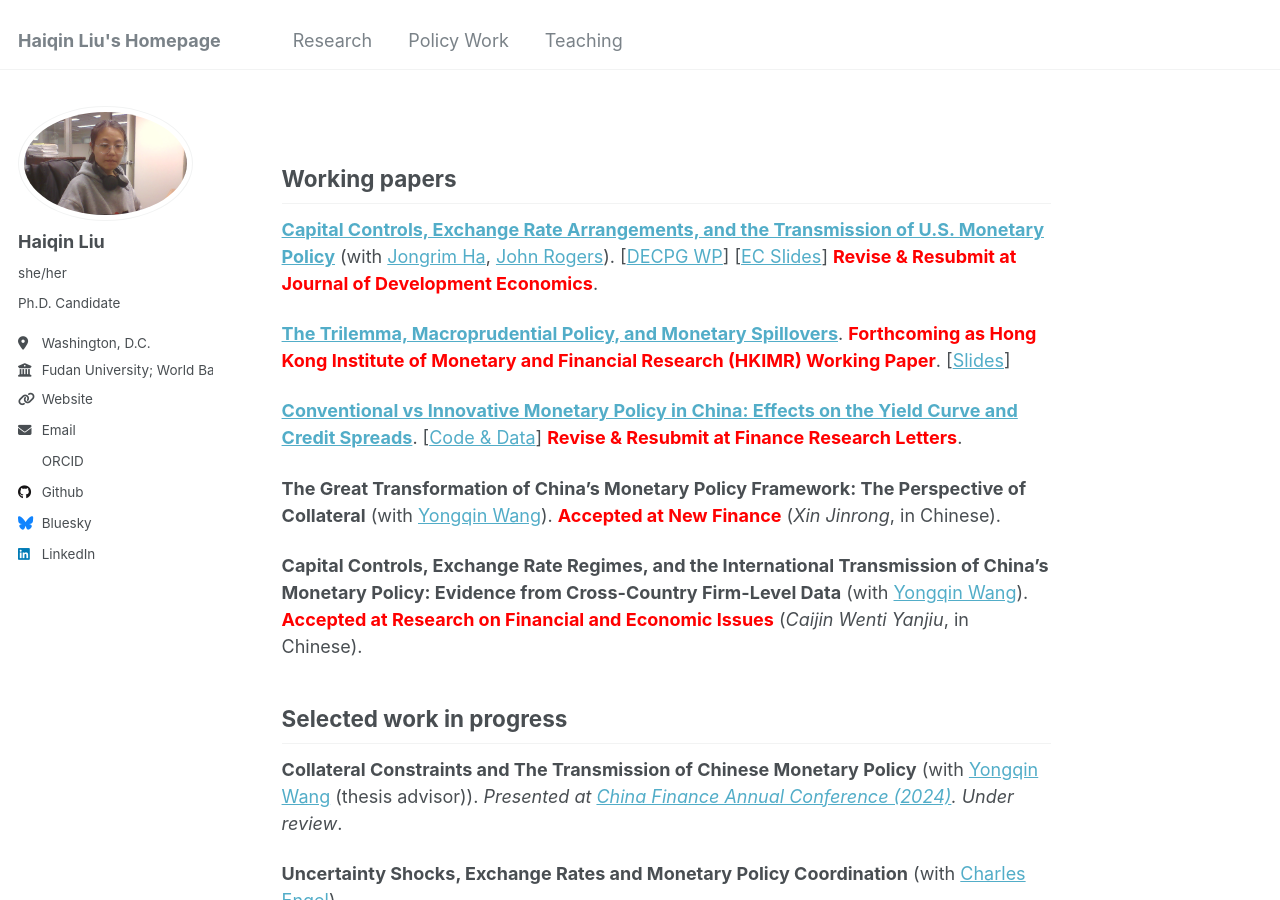
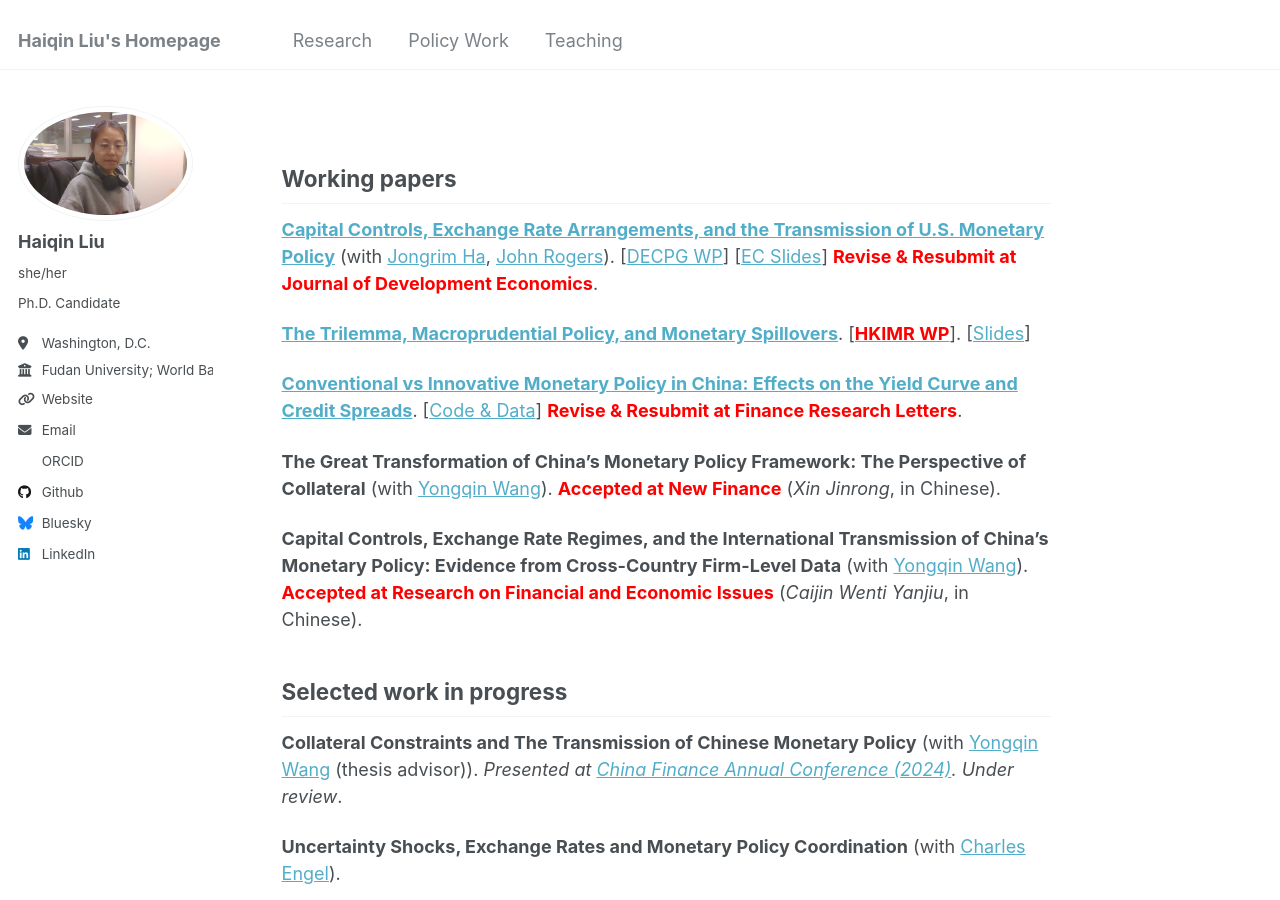
Before and after one commit to liuhaiqinFDU/liuhaiqinFDU.github.io, a Jekyll site: the page built from research.md, in a window 1280 px wide and 900 px high. Built offline with Jekyll 4.4.1, drawn with Linux system fonts in a browser that asks for light colours; some web fonts are replaced.

Commit message:
Update research.md

```diff
--- a/research.md
+++ b/research.md
@@ -9,7 +9,7 @@ title: ""
 
 [**Capital Controls, Exchange Rate Arrangements, and the Transmission of U.S. Monetary Policy**](https://papers.ssrn.com/sol3/papers.cfm?abstract_id=5894294) (with [Jongrim Ha](https://www.jongrimha.com/), [John Rogers](https://www.johnrogerseconomist.net/)). [[DECPG WP](https://documents.worldbank.org/en/publication/documents-reports/documentdetail/099737510042356177/idu0d0f72eff0c5f40430109e25085e3858b298c)] [[EC Slides](https://b1scrape.westeurope.cloudapp.azure.com/conf/2025/slides/I_JongrimHa.pdf)] **<font color="red">Revise & Resubmit at Journal of Development Economics</font>**.
 
-[**The Trilemma, Macroprudential Policy, and Monetary Spillovers**](https://papers.ssrn.com/sol3/papers.cfm?abstract_id=5538878). **<font color="red">Forthcoming as Hong Kong Institute of Monetary and Financial Research (HKIMR) Working Paper</font>**. [[Slides](https://www.dropbox.com/scl/fi/syt73glashowatap0l2ax/JMP_Slides_EAPCE.pdf?rlkey=ok4rv6evq66lx307biadqruyn&st=4sd55cfa&dl=0)]
+[**The Trilemma, Macroprudential Policy, and Monetary Spillovers**](https://papers.ssrn.com/sol3/papers.cfm?abstract_id=5538878). [**[<font color="red">HKIMR WP</font>](https://www.aof.org.hk/docs/default-source/hkimr/working-papers/2025/full-textb6d5838a-ca50-4e38-bd37-2a104a50b361.pdf?sfvrsn=43fe4540_1)**]. [[Slides](https://www.dropbox.com/scl/fi/syt73glashowatap0l2ax/JMP_Slides_EAPCE.pdf?rlkey=ok4rv6evq66lx307biadqruyn&st=4sd55cfa&dl=0)]
 
 [**Conventional vs Innovative Monetary Policy in China: Effects on the Yield Curve and Credit Spreads**](https://papers.ssrn.com/sol3/papers.cfm?abstract_id=6018296). [[Code & Data](https://dataverse.harvard.edu/dataset.xhtml?persistentId=doi:10.7910/DVN/1TVTXA)] **<font color="red">Revise & Resubmit at Finance Research Letters</font>**.
 
```
